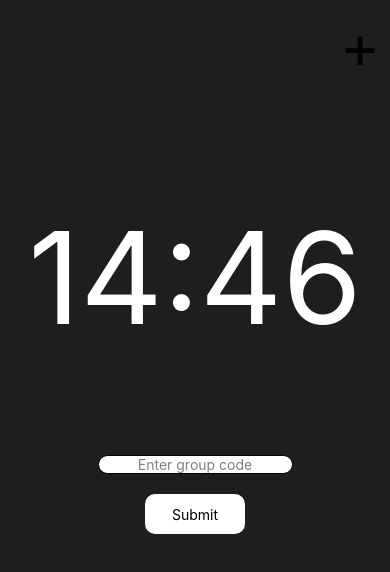
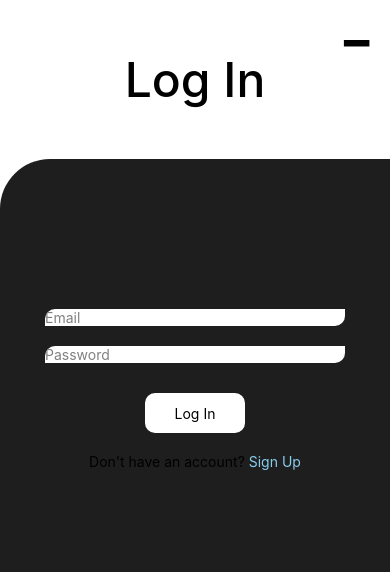
Before and after one commit to jjcavallo5/AlarmClockApp, a React Native app: screen /Login in a window 390 px wide. Before the commit this address had no page. Shown: the top 572 px of the page. Built offline with nearby package versions, Linux system fonts and the light colour scheme.

Commit message:
Added login and registration screens

```diff
--- a/App.js
+++ b/App.js
@@ -33,8 +33,10 @@ import {createNativeStackNavigator} from '@react-navigation/native-stack';
 
 import SplashScreen from 'react-native-splash-screen';
 
+import AddAlarmScreen from './screens/addAlarm';
 import Homescreen from './screens/homescreen';
-import AddAlarmScreen from './screens/addAlarm.js';
+import LoginScreen from './screens/login';
+import RegisterScreen from './screens/register';
 
 const Stack = createNativeStackNavigator();
 
@@ -52,6 +54,8 @@ const App = () => {
         }}>
         <Stack.Screen name="Home" component={Homescreen} />
         <Stack.Screen name="AddAlarm" component={AddAlarmScreen} />
+        <Stack.Screen name="Login" component={LoginScreen} />
+        <Stack.Screen name="Register" component={RegisterScreen} />
       </Stack.Navigator>
     </NavigationContainer>
   );
--- a/components/join.js
+++ b/components/join.js
@@ -31,7 +31,8 @@ const JoinGroup = props => {
         onChangeText={newCode => setCode(newCode)}
         keyboardType="numeric"
         maxLength={6}
-        onSubmitEditing={handleSubmit}></TextInput>
+        onSubmitEditing={handleSubmit}
+      />
 
       <TouchableOpacity
         title="Submit"
--- /dev/null
+++ b/components/pageHeader.js
@@ -0,0 +1,52 @@
+import React from 'react';
+
+import {View, Text, StyleSheet} from 'react-native';
+import {useNavigation} from '@react-navigation/native';
+
+const PageHeader = props => {
+  const navigation = useNavigation();
+  return (
+    <View style={styles.container}>
+      <Text style={styles.buttonText} onPress={() => navigation.goBack()}>
+        -
+      </Text>
+      <Text style={[styles.headerText, props.style]}>{props.text}</Text>
+      <View style={styles.bottomShape} />
+    </View>
+  );
+};
+
+const styles = StyleSheet.create({
+  container: {
+    width: '100%',
+    display: 'flex',
+    alignItems: 'center',
+    backgroundColor: 'white',
+  },
+  buttonText: {
+    position: 'absolute',
+    top: -10,
+    right: 15,
+    zIndex: 1,
+    display: 'flex',
+    alignItems: 'center',
+    justifyContent: 'center',
+    fontSize: 80,
+    color: 'black',
+  },
+  headerText: {
+    marginTop: 50,
+    fontSize: 48,
+    color: 'black',
+    fontWeight: '500',
+  },
+  bottomShape: {
+    borderTopLeftRadius: 50,
+    backgroundColor: '#1e1e1e',
+    width: '100%',
+    height: 50,
+    marginTop: 50,
+  },
+});
+
+export default PageHeader;
--- a/screens/addAlarm.js
+++ b/screens/addAlarm.js
@@ -1,40 +1,10 @@
 import React from 'react';
 import {View, Text} from 'react-native';
 
+import PageHeader from '../components/pageHeader';
+
 const AddAlarmScreen = ({navigation}) => {
-  return (
-    <View
-      style={{
-        flex: 1,
-        alignItems: 'center',
-        backgroundColor: '#1e1e1e',
-      }}>
-      <Text
-        style={{
-          position: 'absolute',
-          top: -10,
-          right: 15,
-          zIndex: 1,
-          display: 'flex',
-          alignItems: 'center',
-          justifyContent: 'center',
-          fontSize: 80,
-        }}
-        onPress={() => {
-          navigation.goBack();
-        }}>
-        -
-      </Text>
-      <Text
-        style={{
-          marginTop: 50,
-          fontSize: 24,
-          color: 'white',
-        }}>
-        Add Alarm
-      </Text>
-    </View>
-  );
+  return <PageHeader text={'Add Alarm'} />;
 };
 
 export default AddAlarmScreen;
--- a/screens/homescreen.js
+++ b/screens/homescreen.js
@@ -49,7 +49,7 @@ const Homescreen = ({navigation}) => {
                 fontSize: 60,
               }}
               onPress={() => {
-                navigation.navigate('AddAlarm');
+                navigation.navigate('Login');
               }}>
               +
             </Text>
--- /dev/null
+++ b/screens/login.js
@@ -0,0 +1,103 @@
+import React, {useState} from 'react';
+
+import {
+  TextInput,
+  View,
+  Text,
+  StyleSheet,
+  TouchableOpacity,
+  KeyboardAvoidingView,
+  Keyboard,
+  TouchableWithoutFeedback,
+  SafeAreaView,
+} from 'react-native';
+import {useNavigation} from '@react-navigation/native';
+
+import PageHeader from '../components/pageHeader';
+
+const LoginScreen = ({navigation}) => {
+  const [email, setEmail] = useState('');
+  const [pass, setPass] = useState('');
+  return (
+    <TouchableWithoutFeedback onPress={Keyboard.dismiss}>
+      <SafeAreaView style={styles.page}>
+        <PageHeader text={'Log In'} />
+        <KeyboardAvoidingView
+          style={styles.container}
+          behavior="padding"
+          keyboardVerticalOffset={30}>
+          <TextInput
+            style={[styles.textInput, {marginTop: 100}]}
+            placeholder={'Email'}
+            placeholderTextColor={'gray'}
+            onChangeText={newEmail => setEmail(newEmail)}
+            textContentType={'emailAddress'}
+          />
+          <TextInput
+            style={styles.textInput}
+            placeholder={'Password'}
+            placeholderTextColor={'gray'}
+            onChangeText={newPass => setPass(newPass)}
+            textContentType={'password'}
+            secureTextEntry={true}
+          />
+          <TouchableOpacity
+            style={styles.submitButton}
+            onPress={() => {
+              console.log(email);
+              console.log(pass);
+            }}>
+            <Text style={{color: 'black'}}>Log In</Text>
+          </TouchableOpacity>
+          <View style={styles.registerContainer}>
+            <Text>Don't have an account? </Text>
+            <TouchableOpacity onPress={() => navigation.navigate('Register')}>
+              <Text style={{color: 'skyblue'}}>Sign Up</Text>
+            </TouchableOpacity>
+          </View>
+        </KeyboardAvoidingView>
+      </SafeAreaView>
+    </TouchableWithoutFeedback>
+  );
+};
+
+const styles = StyleSheet.create({
+  page: {backgroundColor: '#1e1e1e', height: '100%'},
+  container: {
+    backgroundColor: '#1e1e1e',
+    display: 'flex',
+    flexDirection: 'column',
+    alignItems: 'center',
+    justifyContent: 'center',
+  },
+  header: {
+    fontSize: 36,
+    color: 'white',
+  },
+  textInput: {
+    backgroundColor: 'white',
+    color: 'black',
+    width: 300,
+    margin: 10,
+    borderTopLeftRadius: 10,
+    borderBottomRightRadius: 10,
+  },
+  submitButton: {
+    backgroundColor: 'white',
+    color: 'black',
+    width: 100,
+    height: 40,
+    borderRadius: 10,
+    marginTop: 20,
+    display: 'flex',
+    alignItems: 'center',
+    justifyContent: 'center',
+  },
+  registerContainer: {
+    display: 'flex',
+    flexDirection: 'row',
+    marginTop: 20,
+  },
+});
+
+export default LoginScreen;
--- /dev/null
+++ b/screens/register.js
@@ -0,0 +1,114 @@
+import React, {useState} from 'react';
+
+import {
+  View,
+  TouchableOpacity,
+  Text,
+  TextInput,
+  TouchableWithoutFeedback,
+  Keyboard,
+  KeyboardAvoidingView,
+  SafeAreaView,
+  StyleSheet,
+} from 'react-native';
+
+import PageHeader from '../components/pageHeader';
+
+const RegisterScreen = () => {
+  const [email, setEmail] = useState('');
+  const [pass, setPass] = useState('');
+  const [confirmPass, setConfirmPass] = useState('');
+  const [pwDontMatch, setPwDontMatch] = useState('none');
+  const [invalidEmail, setInvalidEmail] = useState('none');
+  const [emailInUse, setEmailInUse] = useState('none');
+  return (
+    <TouchableWithoutFeedback onPress={Keyboard.dismiss}>
+      <SafeAreaView style={styles.page}>
+        <PageHeader text={'Create Account'} style={{fontSize: 38}} />
+        <KeyboardAvoidingView
+          style={styles.container}
+          behavior="padding"
+          keyboardVerticalOffset={100}>
+          <TextInput
+            style={[styles.textInput, {marginTop: 100}]}
+            placeholder={'Email'}
+            placeholderTextColor={'gray'}
+            onChangeText={newEmail => setEmail(newEmail)}
+            textContentType={'emailAddress'}
+          />
+          <TextInput
+            style={styles.textInput}
+            placeholder={'Password'}
+            placeholderTextColor={'gray'}
+            onChangeText={newPass => setPass(newPass)}
+            textContentType={'password'}
+            secureTextEntry={true}
+          />
+          <TextInput
+            style={styles.textInput}
+            placeholder={'Confirm Password'}
+            placeholderTextColor={'gray'}
+            onChangeText={newConfirmPass => setConfirmPass(newConfirmPass)}
+            textContentType={'password'}
+            secureTextEntry={true}
+          />
+          <TouchableOpacity
+            style={styles.submitButton}
+            onPress={() => {
+              console.log(email);
+              console.log(pass);
+            }}>
+            <Text style={{color: 'black'}}>Create Account</Text>
+          </TouchableOpacity>
+          <View>
+            <Text style={{display: pwDontMatch, color: 'red', marginTop: 10}}>
+              Passwords don't match
+            </Text>
+            <Text style={{display: invalidEmail, color: 'red', marginTop: 10}}>
+              Invalid email
+            </Text>
+            <Text style={{display: emailInUse, color: 'red', marginTop: 10}}>
+              Email already in use
+            </Text>
+          </View>
+        </KeyboardAvoidingView>
+      </SafeAreaView>
+    </TouchableWithoutFeedback>
+  );
+};
+
+const styles = StyleSheet.create({
+  page: {backgroundColor: '#1e1e1e', height: '100%'},
+  container: {
+    backgroundColor: '#1e1e1e',
+    display: 'flex',
+    flexDirection: 'column',
+    alignItems: 'center',
+    justifyContent: 'center',
+  },
+  header: {
+    fontSize: 36,
+    color: 'white',
+  },
+  textInput: {
+    backgroundColor: 'white',
+    color: 'black',
+    width: 300,
+    margin: 10,
+    borderTopLeftRadius: 10,
+    borderBottomRightRadius: 10,
+  },
+  submitButton: {
+    backgroundColor: 'white',
+    color: 'black',
+    width: 130,
+    height: 40,
+    borderRadius: 10,
+    marginTop: 20,
+    display: 'flex',
+    alignItems: 'center',
+    justifyContent: 'center',
+  },
+});
+
+export default RegisterScreen;
```
